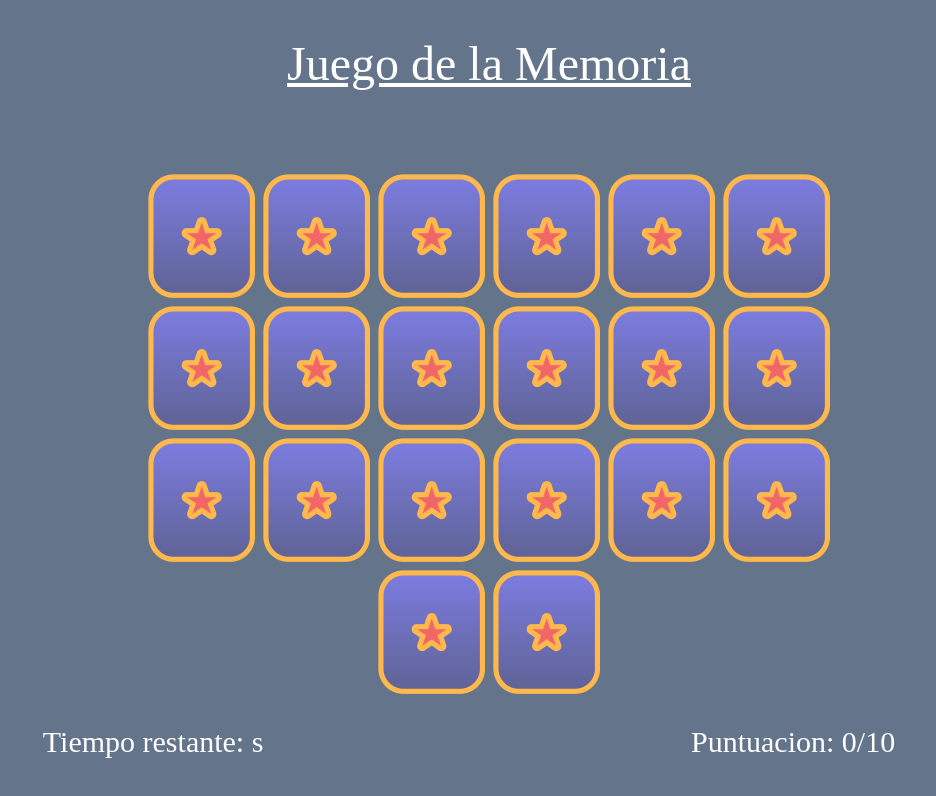
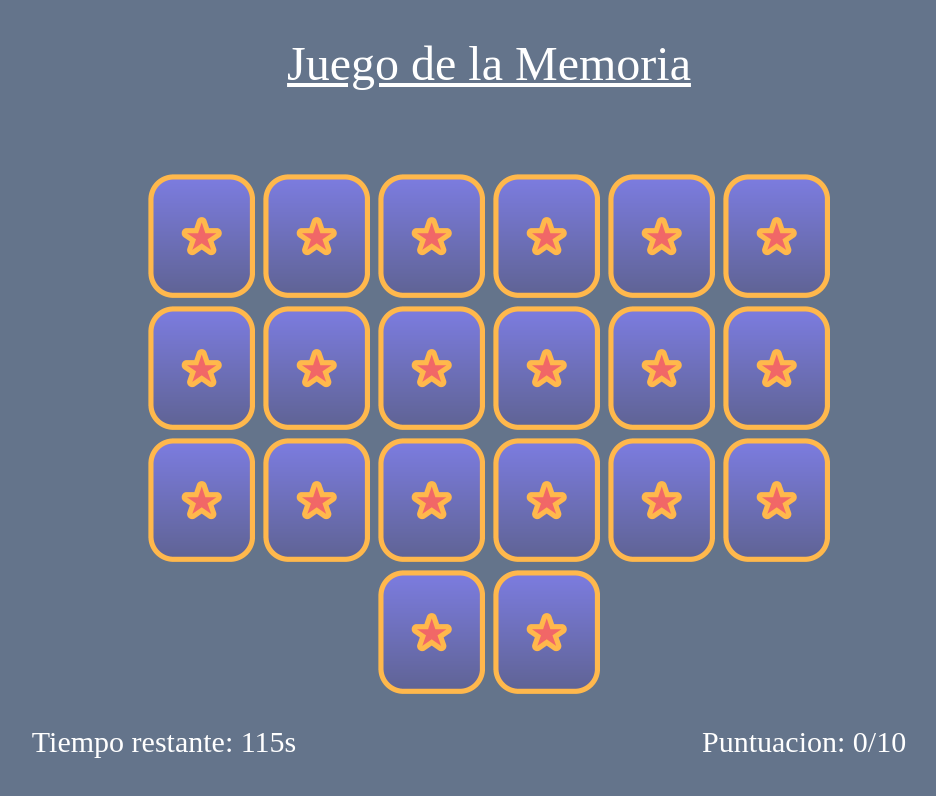
Before and after one commit to NachoXS15/festiPeques, a React (Vite) app: page /memorygame-play in a window 1280 px wide. Shown: the top 796 px of the page, without its empty margins (151-1087 px from the left). Built offline with nearby package versions, Linux system fonts and the light colour scheme; a web font is replaced by a local one.

Commit message:
created countdown

```diff
--- a/src/pages/memory/MemoryPlay.tsx
+++ b/src/pages/memory/MemoryPlay.tsx
@@ -11,8 +11,7 @@ export default function MemoryPlay() {
   const [disabledCards, setDisabledCards] = useState<number[]>([]);
   const [unFlippedCards, setUnFlippedCards] = useState<number[]>([]);
   const [score, setScore] = useState(0)
-  // const [score, setScore] = useState(0)
-  // const [timeLeft, setTimeLeft] = useState(120)
+  const [timeLeft, setTimeLeft] = useState(120)
   // const [isFinished, setIsFinished] = useState(false);
 
   // const navigate = useNavigate();
@@ -47,7 +46,6 @@ export default function MemoryPlay() {
       match ? disableCards() : unFlipCards();
       if (match) {
         setScore(score + 1)
-
       }
     }
   };
@@ -82,6 +80,17 @@ export default function MemoryPlay() {
     }
   }, [SecondCard]);
 
+  useEffect(() => {
+    const timer = setTimeout(() => {
+      setTimeLeft(timeLeft - 1)
+    }, 1000)
+
+    if (timeLeft == 0) {
+      clearTimeout(timer)
+    }
+
+  }, [timeLeft]);
+
 
   return (
     <>
@@ -101,7 +110,7 @@ export default function MemoryPlay() {
           ))}
         </div>
         <div className='w-full flex justify-around'>
-          <h2 className='text-3xl pb-10 pr-10'>Tiempo restante: s</h2>
+          <h2 className='text-3xl pb-10 pr-10'>Tiempo restante: <span className={`${timeLeft < 30 ? "text-red-600" :  "text-white"}`}>{timeLeft}</span>s</h2>
           <h2 className='text-3xl pb-10 pr-10'>Puntuacion: {score}/10</h2>
         </div>
       </div>
```
